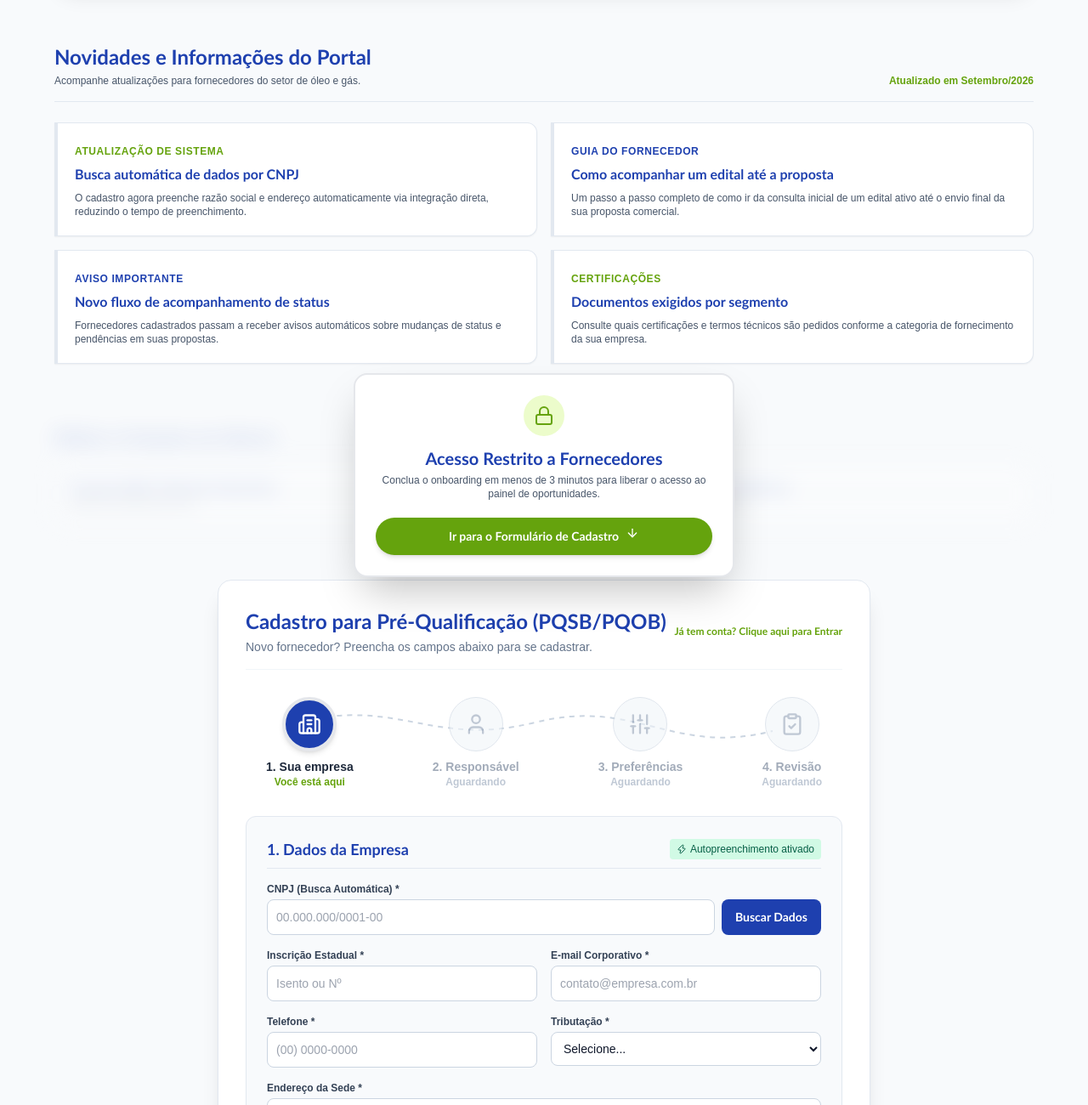
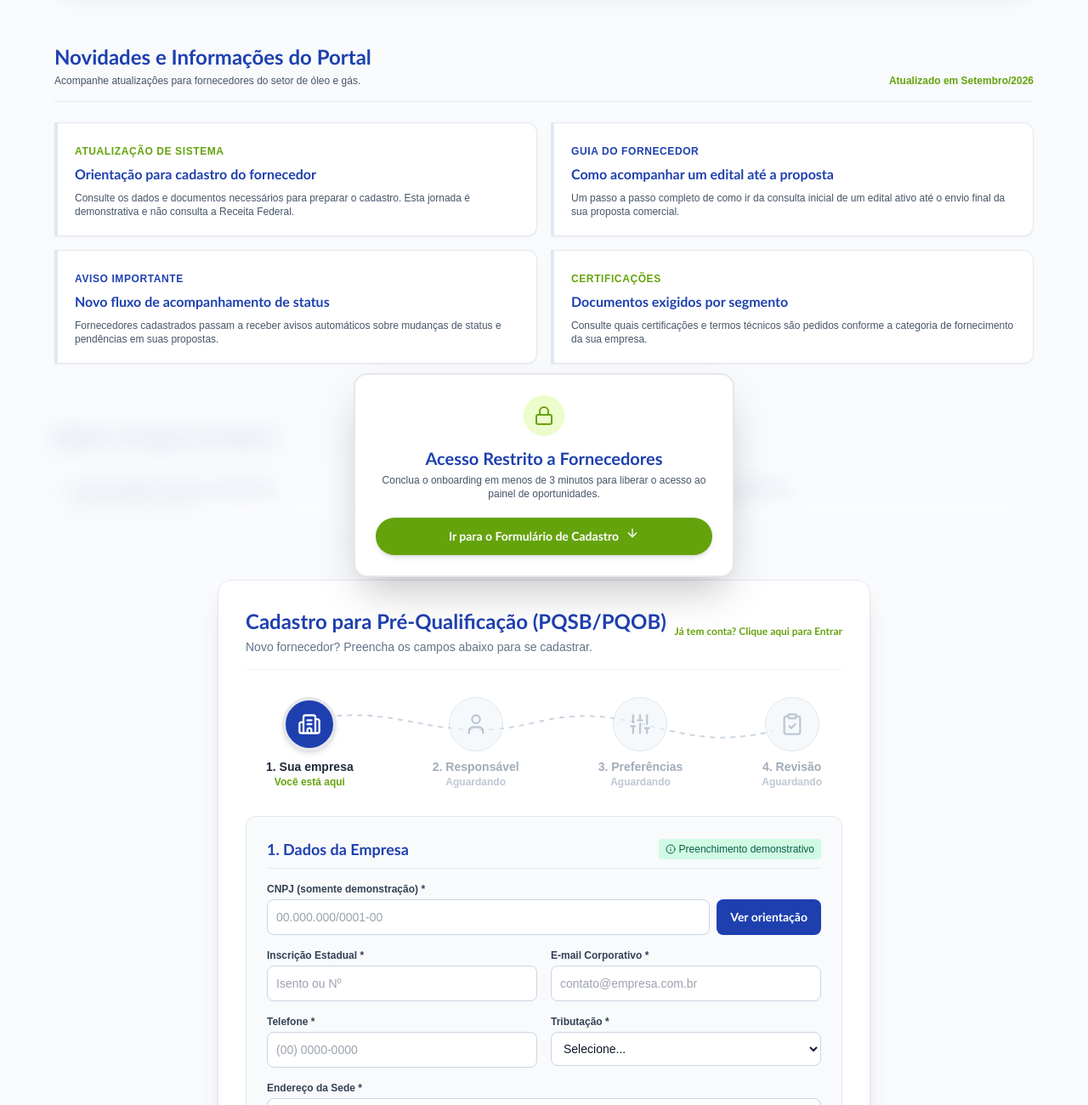
Before and after one commit to SouBeatrizKaroline/conecta-app, a website with bundled scripts: page home.html in a window 1280 px wide. Shown: the part 449-1749 px from the top of the page at 85% size. Built offline with nearby package versions, Linux system fonts and the light colour scheme.

Commit message:
refine(app): alinha jornada aos recursos do Portal

```diff
--- a/home.html
+++ b/home.html
@@ -95,8 +95,8 @@
       <div class="grid grid-cols-1 md:grid-cols-2 gap-4">
         <article class="bg-white border-l-4 border-verde-petronect border-y border-r border-slate-200 rounded-r-xl p-5 shadow-sm">
           <span class="text-xs font-bold text-verde-petronect uppercase tracking-wider">Atualização de Sistema</span>
-          <h3 class="text-base font-bold text-azul-bic mt-1 mb-2">Busca automática de dados por CNPJ</h3>
-          <p class="text-xs text-slate-600">O cadastro agora preenche razão social e endereço automaticamente via integração direta, reduzindo o tempo de preenchimento.</p>
+          <h3 class="text-base font-bold text-azul-bic mt-1 mb-2">Orientação para cadastro do fornecedor</h3>
+          <p class="text-xs text-slate-600">Consulte os dados e documentos necessários para preparar o cadastro. Esta jornada é demonstrativa e não consulta a Receita Federal.</p>
         </article>
 
         <article class="bg-white border-l-4 border-azul-bic border-y border-r border-slate-200 rounded-r-xl p-5 shadow-sm">
@@ -210,21 +210,21 @@
         <div id="form-step-1" class="space-y-4">
           <div class="border-b border-slate-200 pb-2 flex justify-between items-center">
             <h3 class="text-lg font-bold text-azul-bic">1. Dados da Empresa</h3>
-            <span class="text-xs bg-emerald-100 text-emerald-800 px-2 py-1 rounded font-medium flex items-center gap-1">
-              <i data-lucide="zap" class="w-3 h-3"></i> Autopreenchimento ativado
+              <span class="text-xs bg-emerald-100 text-emerald-800 px-2 py-1 rounded font-medium flex items-center gap-1">
+              <i data-lucide="info" class="w-3 h-3"></i> Preenchimento demonstrativo
             </span>
           </div>
 
           <div class="grid grid-cols-1 md:grid-cols-2 gap-4">
             <div class="md:col-span-2">
-              <label class="block text-xs font-semibold text-slate-700 mb-1">CNPJ (Busca Automática) *</label>
+              <label class="block text-xs font-semibold text-slate-700 mb-1">CNPJ (somente demonstração) *</label>
               <div class="flex gap-2">
                 <input type="text" id="cnpj" name="cnpj" data-tipo="cnpj" placeholder="00.000.000/0001-00" class="w-full bg-white border border-slate-300 rounded-lg p-2.5 text-sm outline-none focus:border-blue-900">
                 <button type="button" onclick="consultarCNPJ()" class="px-4 py-2.5 bg-azul-bic text-white rounded-lg text-sm font-bold hover:bg-blue-900 whitespace-nowrap">
-                  Buscar Dados
+                  Ver orientação
                 </button>
               </div>
-              <p id="cnpj-loading" class="text-xs text-blue-700 hidden mt-1">Consultando Receita Federal...</p>
+              <p id="cnpj-loading" class="text-xs text-blue-700 hidden mt-1">Validando formato demonstrativo...</p>
             </div>
 
             <div>
```
Also changed, not shown: index.html (+7 -7 lines).
